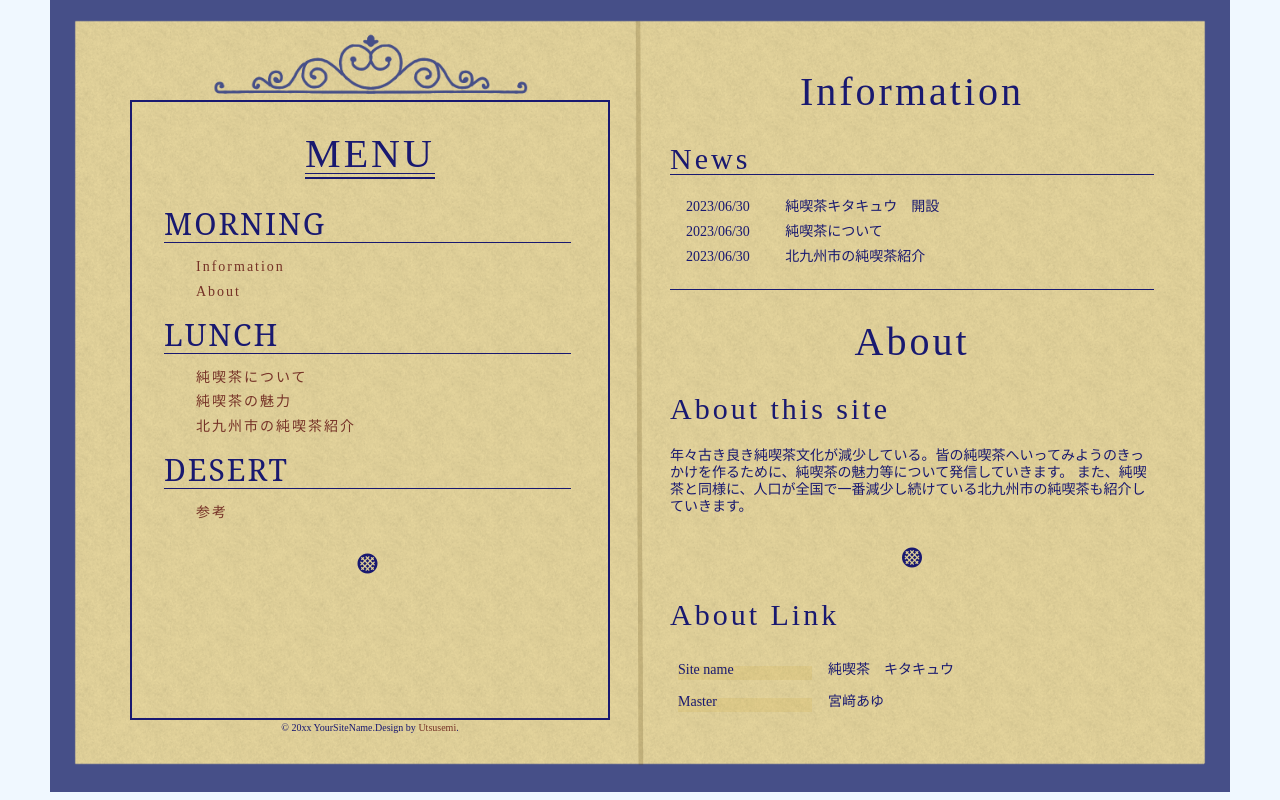
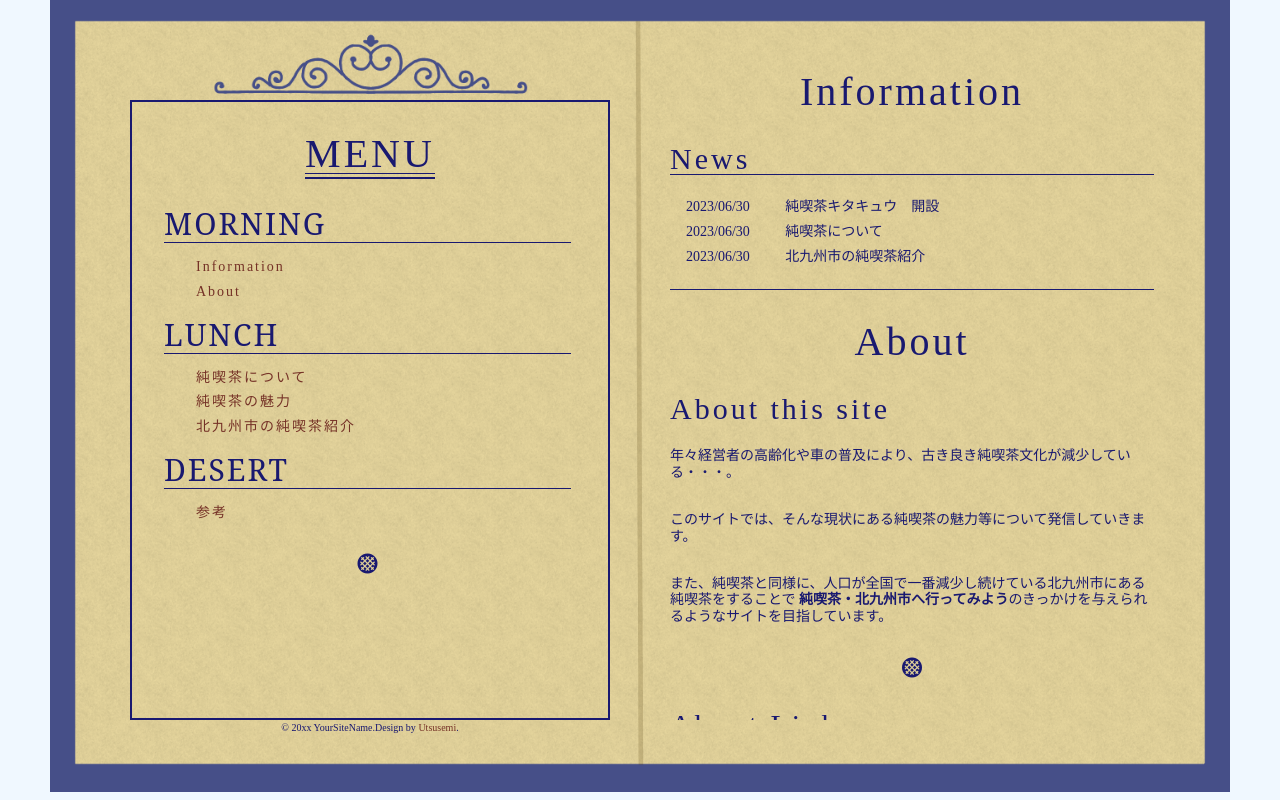
Before and after one commit to MIYAZAKIAYU/jyunkixtusa, a plain HTML site: page top.html in a window 1280 px wide. Drawn offline with nearby package versions, Linux system fonts and the light colour scheme; a web font is replaced by a local one.

Commit message:
Add files via upload

```diff
--- a/top.html
+++ b/top.html
@@ -75,8 +75,12 @@
         <h2>About</h2>
 
           <h3>About this site</h3>
-          <p>年々古き良き純喫茶文化が減少している。皆の純喫茶へいってみようのきっかけを作るために、純喫茶の魅力等について発信していきます。
-          また、純喫茶と同様に、人口が全国で一番減少し続けている北九州市の純喫茶も紹介していきます。</p>
+          <p>年々経営者の高齢化や車の普及により、古き良き純喫茶文化が減少している・・・。</p>
+              <br>
+              <p>このサイトでは、そんな現状にある純喫茶の魅力等について発信していきます。</p>
+              <br>
+          <P>また、純喫茶と同様に、人口が全国で一番減少し続けている北九州市にある純喫茶をすることで
+          <strong>純喫茶・北九州市へ行ってみよう</strong>のきっかけを与えられるようなサイトを目指しています。</p>
 
           <div class="hr"></div>
 
@@ -100,16 +104,16 @@
             <p>喫茶店とカフェの違いは主に<strong>二つ</strong>あります。<br>
               <strong>1法律上の営業許可の種類</strong><br>
               純喫茶・喫茶店・カフェは、いずれも開業するにあたり、行政（保健所）に営業許可の申請が必要です。</p>
-
+  <br>
         <p>  <strong>純喫茶・喫茶店</strong>・・・「喫茶店営業許可」<br>
             <strong>カフェ</strong>・・・「飲食店営業許可」</p>
-
+  <br>
             <p><strong>2提供できるメニューの違い</strong><br>
             前述のとおり、営業許可の種類が異なると、提供可能なメニューも異なります。</p>
-
+  <br>
             <p>  <strong>「喫茶店営業許可」</strong>・・・加熱調理で作る料理のみ提供を許可されている。<br>
                 <strong>「飲食店営業許可」</strong>・・・酒の提供ができることに加え、手の込んだ料理も提供できる。</p>
-
+  <br>
             <p style="color:red">ただし、営業許可の種類と店名が一致するとは限りません。例えば、「◯◯カフェ」という店名であっても、喫茶店営業許可を取得している場合もありますし、「○○喫茶」という店名でも、飲食店営業許可を取得してお酒や手の込んだ料理を提供している場合もあります。</p>
           </div>
 
```
Also changed, not shown: story.html (+21 -3 lines).
